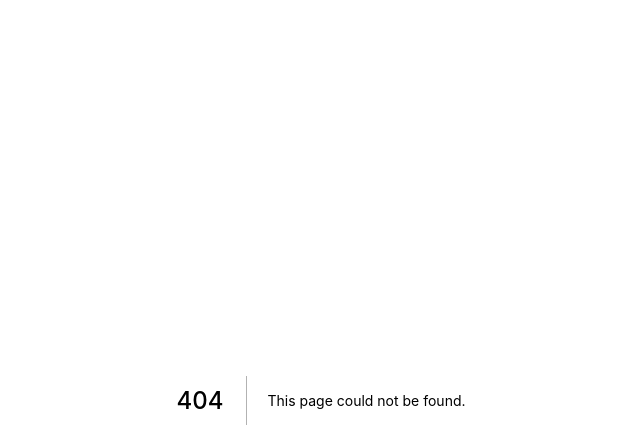
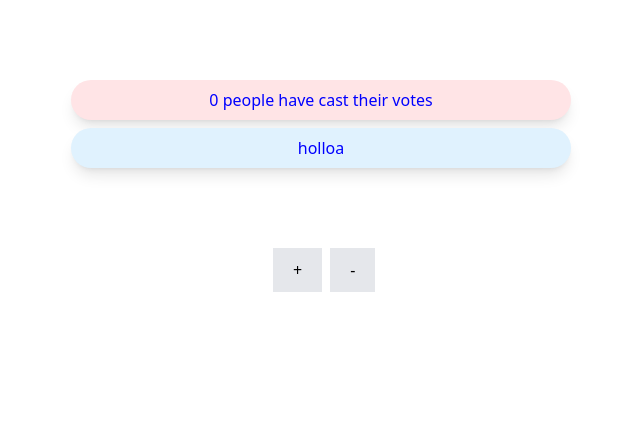
Before and after one commit to zidane168/nextjs-cms-tailwind, a Next.js app: page /admin/votes in a window 1280 px wide. Before the commit this address had no page. Shown: the top 448 px of the page, without its empty margins (319-959 px from the left). Built offline with nearby package versions, Linux system fonts and the light colour scheme.

Commit message:
add zustand

```diff
--- a/package.json
+++ b/package.json
@@ -16,7 +16,8 @@
     "react": "18.2.0",
     "react-dom": "18.2.0",
     "swr": "^1.3.0",
-    "unfetch": "^4.2.0"
+    "unfetch": "^4.2.0",
+    "zustand": "^4.3.1"
   },
   "devDependencies": {
     "@types/node": "18.11.3",
--- /dev/null
+++ b/pages/admin/votes/index.tsx
@@ -0,0 +1,27 @@
+
+import useStore from '../../../store/votes';
+import React from 'react'
+
+export default function Votes() {
+
+    const getVotes = useStore(state => state.votes)
+    const getMessage = useStore(state => state.message)
+    const addVotes = useStore(state => state.addVotes);
+    const subtractVotes = useStore(state => state.subtractVotes)
+    return (
+        <>
+            <div className="text-[#00F] text-center p-2 shadow-lg bg-rose-100 w-[500px] mt-20 rounded-full mx-auto">
+                { getVotes } people have cast their votes
+
+            </div>
+            <div className="text-[#00F] text-center p-2 shadow-lg bg-sky-100 w-[500px] mt-2 rounded-full mx-auto">
+                { getMessage }
+
+            </div>
+            <div className="mx-auto w-24 mt-20 flex  space-x-2">
+                <button className="bg-gray-200 px-[20px] py-[10px]" onClick={ addVotes } > +  </button>
+                <button className="bg-gray-200 px-[20px] py-[10px]" onClick={ subtractVotes } > - </button>
+            </div>
+        </>
+    )
+}
--- /dev/null
+++ b/store/votes/index.tsx
@@ -0,0 +1,16 @@
+import create from "zustand"
+
+// define a store
+const useStore = create(set => ({
+    votes: 0,
+    message: 'holloa',
+    addVotes: () => set(state => ({
+        votes: state.votes + 1
+    })),
+    subtractVotes: () => set(state => ({
+        votes: state.votes - 1
+    }))
+
+}))
+
+export default useStore;
```
Also changed, not shown: 2 other files (tests, documents, lock files or other folders).
